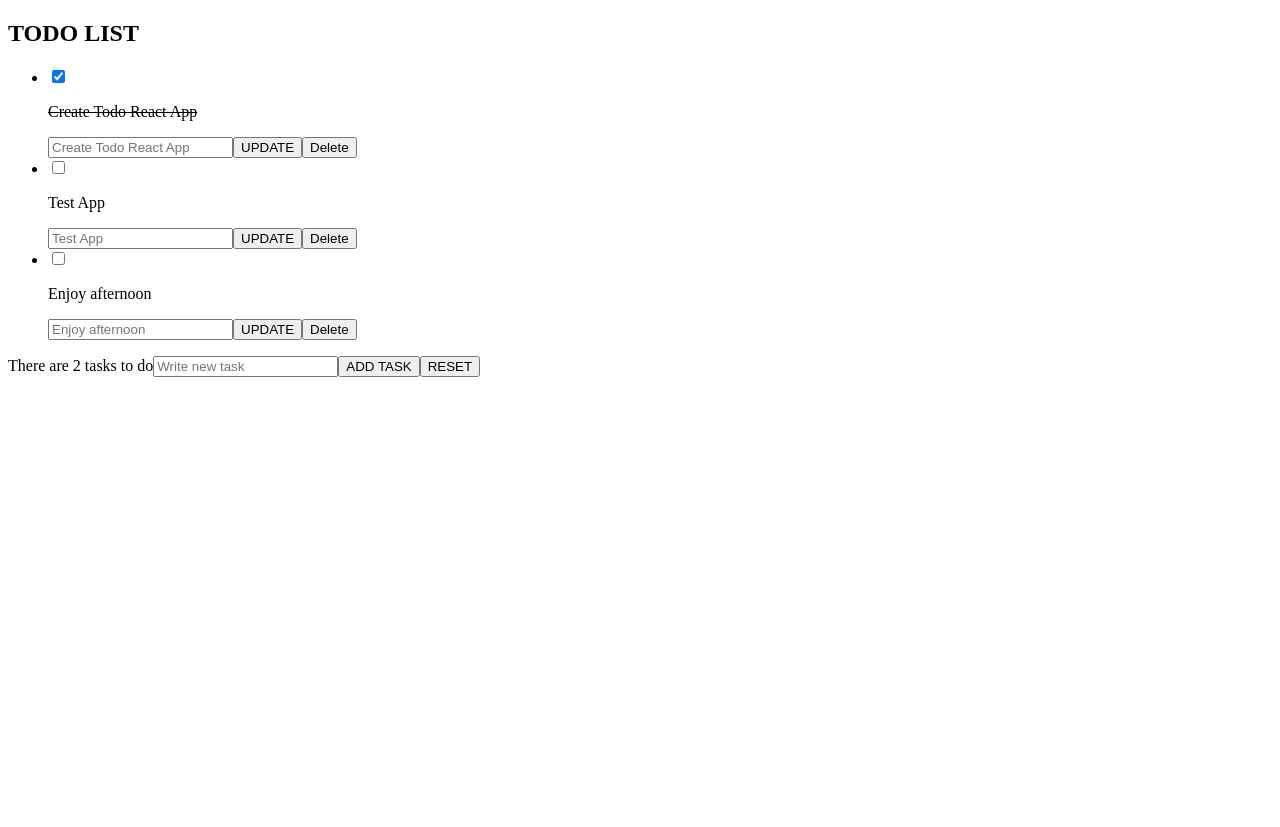
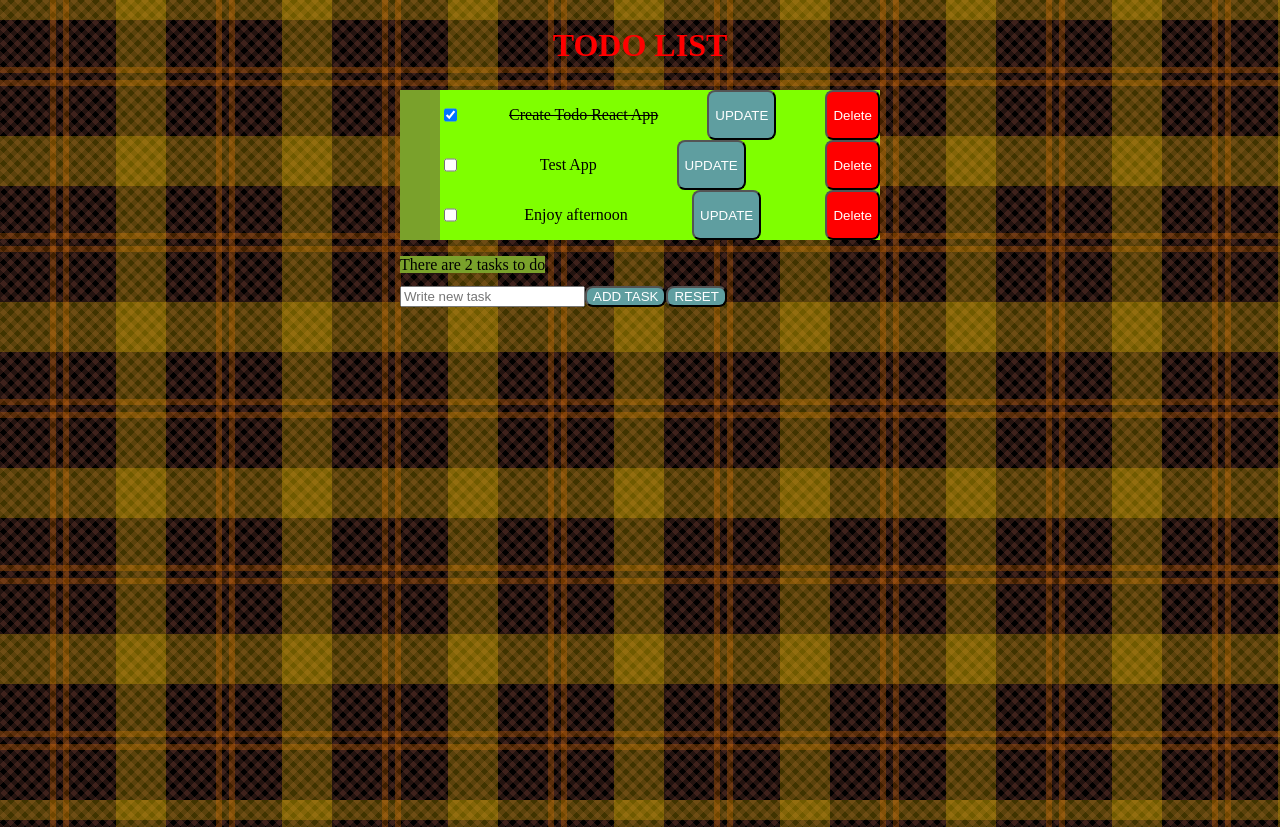
Before and after one commit to ulldecorb/frontend-todo-react, a React (Create React App) app in the folder todo/: page / in a window 1280 px wide. Before the commit the page ends 800 px from the top, so only its background shows below. Built offline with nearby package versions, Linux system fonts and the light colour scheme.

Commit message:
Add style architecture

```diff
--- a/todo/src/App.jsx
+++ b/todo/src/App.jsx
@@ -1,6 +1,7 @@
 import React, { useState, useRef } from 'react';
 import { TodoList } from './components/TodoList';
 import List from './constants/List';
+import './style/app.css';
 
 export const App = function App() {
   const [todos, setTodos] = useState([...List]);
@@ -43,13 +44,16 @@ export const App = function App() {
   };
 
   return (
-    <section>
+    <section className="list">
+      <h1 className="list__title">TODO LIST</h1>
       <TodoList
+        className="list__box"
         todos={todos}
         handleDeleteTask={handleDeleteTask}
         handleToggleTodoCheck={handleToggleTodoCheck}
         handleUpdateTask={handleUpdateTask}
       />
+      <section className="list__controls">
         <input
           type="text"
           placeholder="Write new task"
@@ -60,6 +64,7 @@ export const App = function App() {
         <button type="button" onClick={() => handleCreateNewTask()}>ADD TASK</button>
         <button type="button" onClick={() => handleResetList()}>RESET</button>
       </section>
+    </section>
   );
 };
 
--- a/todo/src/components/TodoItem/index.jsx
+++ b/todo/src/components/TodoItem/index.jsx
@@ -1,6 +1,6 @@
 import React, { useRef } from 'react';
 import { PropTypes } from 'prop-types';
-import './todoItem.css';
+import '../../style/todoItem.css';
 
 export const TodoItem = function TodoItem({
   todo, handleDeleteTask, handleToggleTodoCheck, handleUpdateTask
@@ -23,7 +23,7 @@ export const TodoItem = function TodoItem({
   };
 
   return (
-    <li className={completed && 'completed'}>
+    <li className="task">
       <input
         type="checkbox"
         data-testid="checkboxInput"
@@ -31,7 +31,7 @@ export const TodoItem = function TodoItem({
         checked={completed}
         onChange={handleToggleTodoCheckClick}
       />
-      <p>{task}</p>
+      <p className={completed && 'completed'}>{task}</p>
       <input ref={updateTaskRef} placeholder={task} type="text" name={task} />
       <button type="button" onClick={() => handleUpdateTaskClick()}>UPDATE</button>
       <button type="button" onClick={() => handleDeleteTaskClick()}>Delete</button>
--- a/todo/src/components/TodoItem/todoItem.css
+++ /dev/null
@@ -1,4 +0,0 @@
-.completed {
-  text-decoration: line-through;
-}
-/*# sourceMappingURL=todoItem.css.map */
--- a/todo/src/components/TodoItem/todoItem.scss
+++ /dev/null
@@ -1,3 +0,0 @@
-.completed {
-    text-decoration: line-through;
-}
--- a/todo/src/components/TodoList/index.jsx
+++ b/todo/src/components/TodoList/index.jsx
@@ -1,13 +1,13 @@
 import React from 'react';
 import PropTypes from 'prop-types';
 import { TodoItem } from '../TodoItem';
+import '../../style/todoList.css';
 
 export const TodoList = function TodoList({
   todos, handleDeleteTask, handleToggleTodoCheck, handleUpdateTask
 }) {
   return (
     <>
-      <h1>TODO LIST</h1>
       <ul>
         {todos.map((todo) => (
           <TodoItem
--- /dev/null
+++ b/todo/src/style/app.css
@@ -0,0 +1,70 @@
+body {
+  margin: 0;
+  height: 100vh;
+  width: 100vw;
+  display: -webkit-box;
+  display: -ms-flexbox;
+  display: flex;
+  -webkit-box-orient: vertical;
+  -webkit-box-direction: normal;
+      -ms-flex-direction: column;
+          flex-direction: column;
+  -webkit-box-pack: start;
+      -ms-flex-pack: start;
+          justify-content: flex-start;
+  -webkit-box-align: center;
+      -ms-flex-align: center;
+          align-items: center;
+  overflow: hidden;
+  background-color: #000;
+  background-image: repeating-linear-gradient(90deg, transparent, transparent 50px, rgba(255, 127, 0, 0.25) 50px, rgba(255, 127, 0, 0.25) 56px, transparent 56px, transparent 63px, rgba(255, 127, 0, 0.25) 63px, rgba(255, 127, 0, 0.25) 69px, transparent 69px, transparent 116px, rgba(255, 206, 0, 0.25) 116px, rgba(255, 206, 0, 0.25) 166px), repeating-linear-gradient(0deg, transparent, transparent 50px, rgba(255, 127, 0, 0.25) 50px, rgba(255, 127, 0, 0.25) 56px, transparent 56px, transparent 63px, rgba(255, 127, 0, 0.25) 63px, rgba(255, 127, 0, 0.25) 69px, transparent 69px, transparent 116px, rgba(255, 206, 0, 0.25) 116px, rgba(255, 206, 0, 0.25) 166px), repeating-linear-gradient(-45deg, transparent, transparent 5px, rgba(143, 77, 63, 0.25) 5px, rgba(143, 77, 63, 0.25) 10px), repeating-linear-gradient(45deg, transparent, transparent 5px, rgba(143, 77, 63, 0.25) 5px, rgba(143, 77, 63, 0.25) 10px);
+}
+
+.list {
+  width: 60vh;
+  height: 100vh;
+  -webkit-box-orient: vertical;
+  -webkit-box-direction: normal;
+      -ms-flex-direction: column;
+          flex-direction: column;
+  -webkit-box-pack: start;
+      -ms-flex-pack: start;
+          justify-content: flex-start;
+  -webkit-box-align: center;
+      -ms-flex-align: center;
+          align-items: center;
+}
+
+.list__title {
+  color: red;
+  font-size: 2em;
+  text-align: center;
+}
+
+.list__box {
+  background-color: rgba(243, 238, 219, 0.5);
+  border-radius: 2vh;
+  display: -webkit-box;
+  display: -ms-flexbox;
+  display: flex;
+}
+
+.list__controls {
+  margin-top: 1.5vh;
+}
+
+.list__controls input {
+  color: red;
+  /* color for user input */
+}
+
+.list__controls [placeholder] {
+  color: blue;
+}
+
+.list__controls button {
+  color: #FFF;
+  background-color: cadetblue;
+  border-radius: 1vh;
+}
+/*# sourceMappingURL=app.css.map */
--- /dev/null
+++ b/todo/src/style/app.scss
@@ -0,0 +1,61 @@
+body {
+    margin: 0;
+    height: 100vh;
+    width: 100vw;
+    display:flex;
+    flex-direction: column;
+    justify-content: flex-start;
+    align-items: center;
+    overflow: hidden;
+    background-color: #000;
+    background-image:
+    repeating-linear-gradient(90deg, transparent, transparent 50px,
+        rgba(255, 127, 0, 0.25) 50px, rgba(255, 127, 0, 0.25) 56px, transparent 56px, transparent 63px,
+        rgba(255, 127, 0, 0.25) 63px, rgba(255, 127, 0, 0.25) 69px, transparent 69px, transparent 116px,
+        rgba(255, 206, 0, 0.25) 116px, rgba(255, 206, 0, 0.25) 166px),
+    repeating-linear-gradient(0deg, transparent, transparent 50px, rgba(255, 127, 0, 0.25) 50px,
+        rgba(255, 127, 0, 0.25) 56px, transparent 56px, transparent 63px, rgba(255, 127, 0, 0.25) 63px,
+        rgba(255, 127, 0, 0.25) 69px, transparent 69px, transparent 116px, rgba(255, 206, 0, 0.25) 116px,
+        rgba(255, 206, 0, 0.25) 166px),
+    repeating-linear-gradient(-45deg, transparent, transparent 5px, rgba(143, 77, 63, 0.25) 5px,
+        rgba(143, 77, 63, 0.25) 10px),
+    repeating-linear-gradient(45deg, transparent, transparent 5px, rgba(143, 77, 63, 0.25) 5px,
+        rgba(143, 77, 63, 0.25) 10px);
+}
+
+.list {
+    width: 60vh;
+    height: 100vh;
+    flex-direction: column;
+    justify-content: flex-start;
+    align-items: center;
+
+    &__title {
+        color: red;
+        font-size: 2em;
+        text-align: center;
+    }
+
+    &__box {
+        background-color: rgba(243, 238, 219, 0.5);
+        border-radius: 2vh;
+        display: flex;
+    }
+
+    &__controls {
+        margin-top: 1.5vh;
+
+        input {
+            color: red;  /* color for user input */
+
+        }
+        [placeholder] {
+            color: blue;
+        }
+        button {
+            color: #FFF;
+            background-color: cadetblue;
+            border-radius: 1vh;
+        }
+    }
+}
--- /dev/null
+++ b/todo/src/style/todoItem.css
@@ -0,0 +1,41 @@
+.completed {
+  text-decoration: line-through;
+}
+
+.task {
+  display: -webkit-box;
+  display: -ms-flexbox;
+  display: flex;
+  -webkit-box-pack: justify;
+      -ms-flex-pack: justify;
+          justify-content: space-between;
+  background-color: chartreuse;
+}
+
+.task input {
+  color: yellowgreen;
+}
+
+.task input[type="checkout"] {
+  background-color: red;
+}
+
+.task input[type="text"] {
+  display: none;
+  opacity: 0;
+}
+
+.task button {
+  color: #FFF;
+  background-color: cadetblue;
+  border-radius: 1vh;
+}
+
+.task:nth-child(4) {
+  display: none;
+}
+
+.task button:last-child {
+  background-color: red;
+}
+/*# sourceMappingURL=todoItem.css.map */
--- /dev/null
+++ b/todo/src/style/todoItem.scss
@@ -0,0 +1,33 @@
+.completed {
+    text-decoration: line-through;
+}
+
+.task {
+    display: flex;
+    justify-content: space-between;
+    background-color: chartreuse;
+
+    input{
+        color: yellowgreen
+    }
+    input[type="checkout"] {
+        background-color: red;
+    }
+    input[type="text"] {
+        display: none;
+        opacity: 0
+    }
+
+    button {
+        color: #FFF;
+        background-color: cadetblue;
+        border-radius: 1vh;
+    }
+
+    &:nth-child(4) {
+        display: none;
+    }
+    button:last-child {
+        background-color: red;
+    }
+}
--- /dev/null
+++ b/todo/src/style/todoList.css
@@ -0,0 +1,4 @@
+ul, span {
+  background-color: #7aa12b;
+}
+/*# sourceMappingURL=todoList.css.map */
--- /dev/null
+++ b/todo/src/style/todoList.scss
@@ -0,0 +1,3 @@
+ul , span {
+    background-color: rgb(122, 161, 43);
+}
```
Lines whose indentation alone changed are shown as unchanged.
